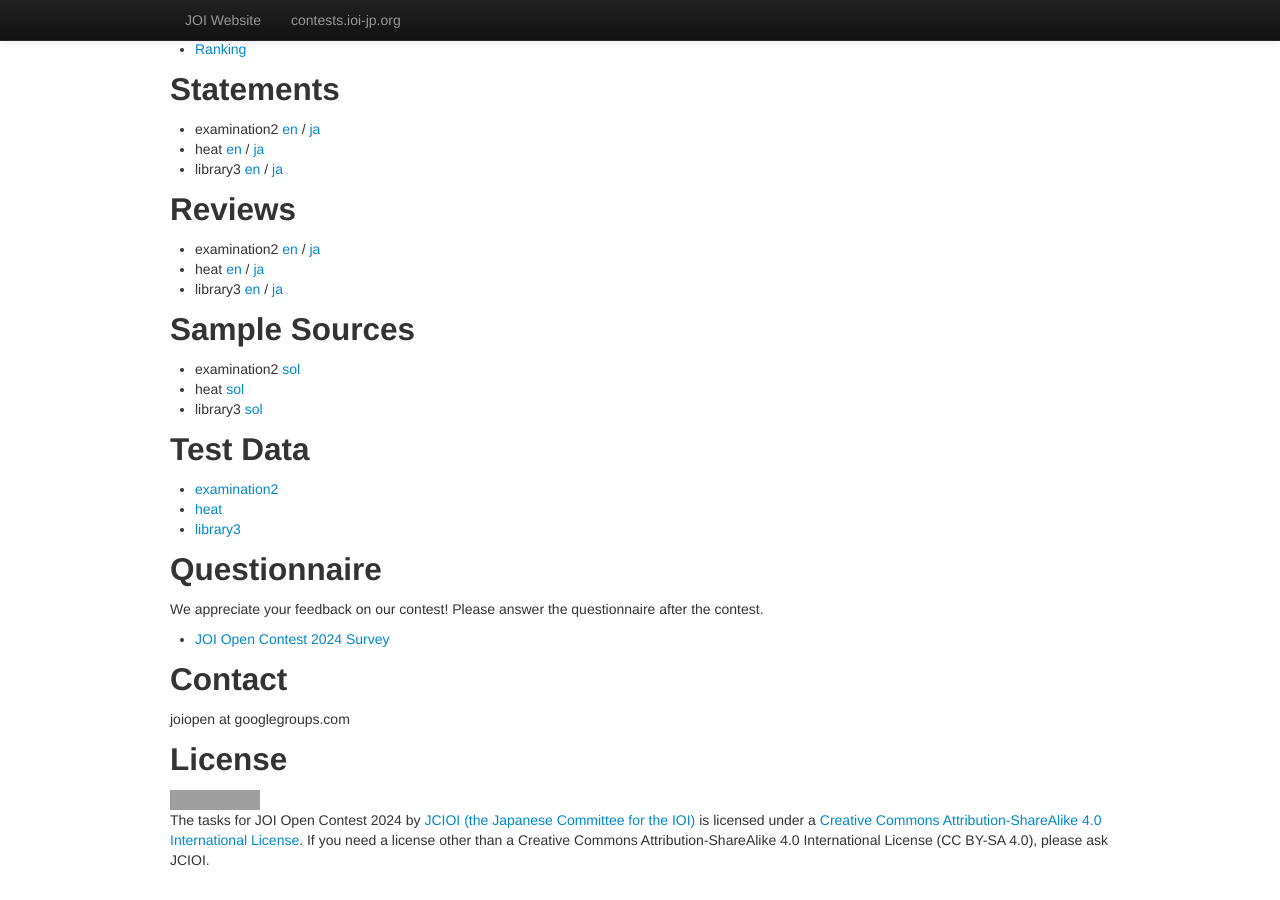
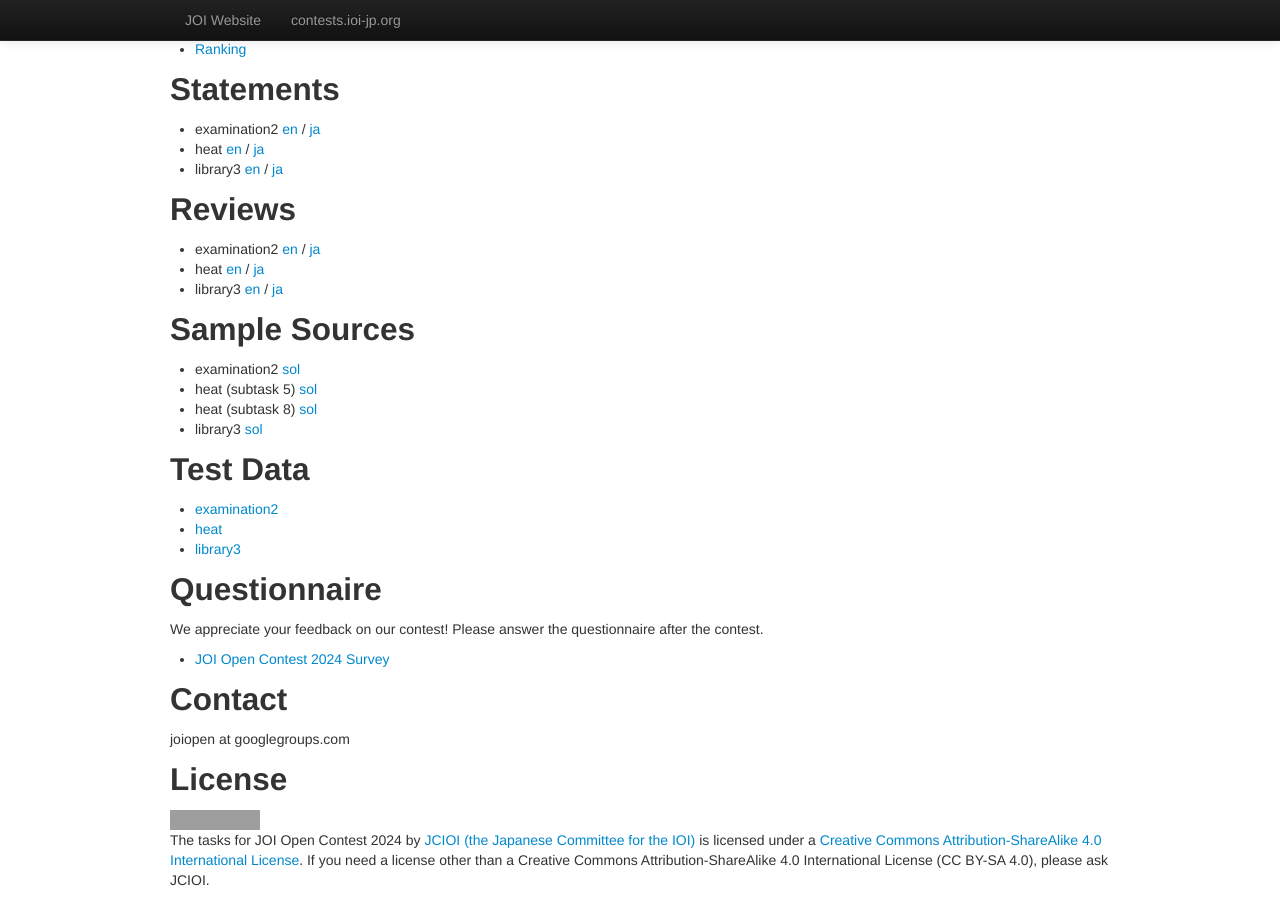
Before and after one commit to jcioi/joi-contests-site, a Jekyll site: the page built from open-2024/index.md, in a window 1280 px wide and 900 px high, scrolled down 1221 px. Built offline with Jekyll 4.4.1, drawn with Linux system fonts in a browser that asks for light colours; grey boxes are pictures that could not be loaded.

Commit message:
modified links

```diff
--- a/open-2024/index.md
+++ b/open-2024/index.md
@@ -98,14 +98,15 @@ Rules that are not same as IOI 2017 Rule:
 
 ## Reviews
 
-- examination2 [en]({{ site.datadir }}/open-2024/examination2/2024-open-examination2-sol-en.pdf) / [ja]({{ site.datadir }}/open-2024/examination2/2024-open-ancient2-sol.pdf)
+- examination2 [en]({{ site.datadir }}/open-2024/examination2/2024-open-examination2-sol-en.pdf) / [ja]({{ site.datadir }}/open-2024/examination2/2024-open-examination2-sol.pdf)
 - heat [en]({{ site.datadir }}/open-2024/heat/2024-open-heat-sol-en.pdf) / [ja]({{ site.datadir }}/open-2024/heat/2024-open-heat-sol.pdf)
 - library3 [en]({{ site.datadir }}/open-2024/library3/2024-open-library3-sol-en.pdf) / [ja]({{ site.datadir }}/open-2024/library3/2024-open-library3-sol.pdf)
 
 ## Sample Sources
 
 - examination2 [sol]({{ site.datadir }}/open-2024/examination2/2024-open-examination2-sol.cpp)
-- heat [sol]({{ site.datadir }}/open-2024/heat/2024-open-heat-sol.cpp)
+- heat (subtask 5) [sol]({{ site.datadir }}/open-2024/heat/2024-open-heat-sol-sub5.cpp)
+- heat (subtask 8) [sol]({{ site.datadir }}/open-2024/heat/2024-open-heat-sol-sub8.cpp)
 - library3 [sol]({{ site.datadir }}/open-2024/library3/2024-open-library3-sol.cpp)
 
 ## Test Data
```
